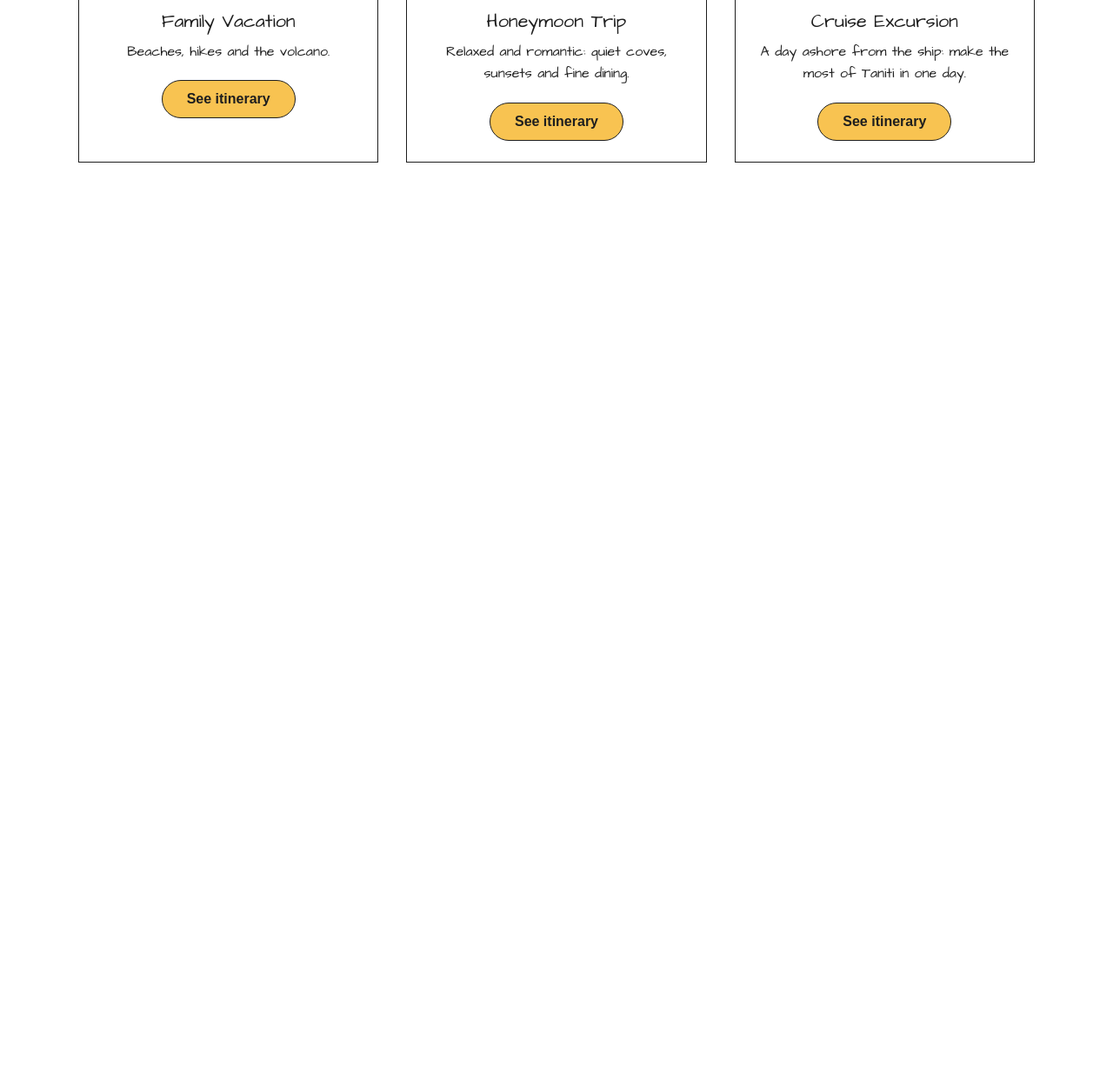
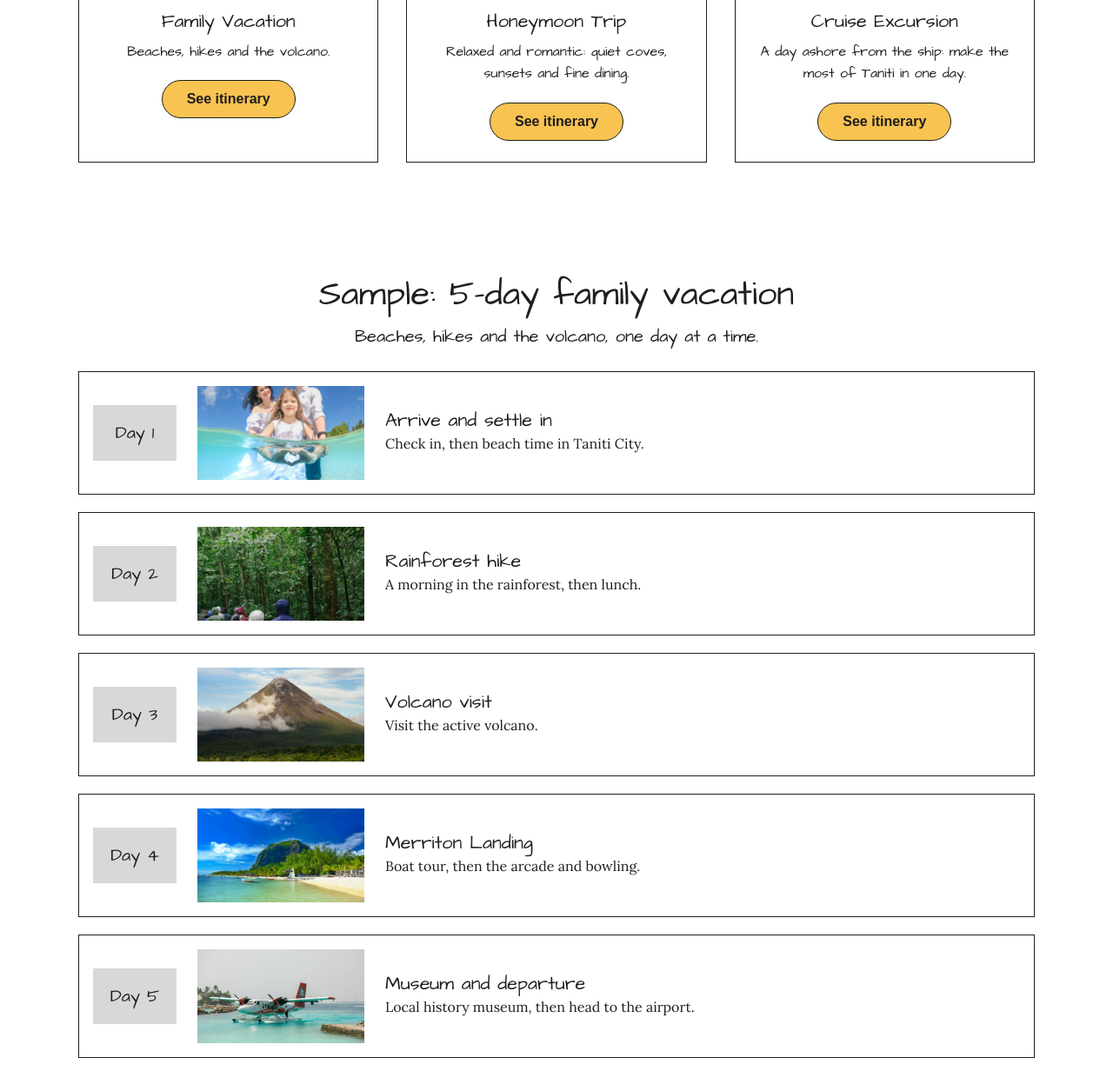
Before and after one commit to mitrerogelio/taniti, a plain HTML site: page plan-your-trip.html in a window 1280 px wide. Shown: the part 1182-2437 px from the top of the page at 87% size. Before the commit the page ends 1433 px from the top, so only its background shows below. Drawn offline with Linux system fonts and the light colour scheme.

Commit message:
add sample itinerary

```diff
--- a/plan-your-trip.html
+++ b/plan-your-trip.html
@@ -92,6 +92,54 @@
             </ul>
         </section>
 
+        <!-- Sample itinerary -->
+        <section id="sample-itinerary">
+            <h2>Sample: 5-day family vacation</h2>
+            <p class="subtitle">Beaches, hikes and the volcano, one day at a time.</p>
+            <ol class="day-list">
+                <li>
+                    <span class="day">Day 1</span>
+                    <img src="assets/beach-family.jpg" alt="Family on a white-sand beach">
+                    <div>
+                        <h3>Arrive and settle in</h3>
+                        <p>Check in, then beach time in Taniti City.</p>
+                    </div>
+                </li>
+                <li>
+                    <span class="day">Day 2</span>
+                    <img src="assets/hike.jpg" alt="Hikers on a rainforest trail">
+                    <div>
+                        <h3>Rainforest hike</h3>
+                        <p>A morning in the rainforest, then lunch.</p>
+                    </div>
+                </li>
+                <li>
+                    <span class="day">Day 3</span>
+                    <img src="assets/volcano.jpg" alt="Volcano cone rising above the rainforest">
+                    <div>
+                        <h3>Volcano visit</h3>
+                        <p>Visit the active volcano.</p>
+                    </div>
+                </li>
+                <li>
+                    <span class="day">Day 4</span>
+                    <img src="assets/bay.jpg" alt="Green mountain above a bay with boats">
+                    <div>
+                        <h3>Merriton Landing</h3>
+                        <p>Boat tour, then the arcade and bowling.</p>
+                    </div>
+                </li>
+                <li>
+                    <span class="day">Day 5</span>
+                    <img src="assets/plane.jpg" alt="Seaplane on turquoise water">
+                    <div>
+                        <h3>Museum and departure</h3>
+                        <p>Local history museum, then head to the airport.</p>
+                    </div>
+                </li>
+            </ol>
+        </section>
+
     </main>
 </body>
 </html>
--- a/styles.css
+++ b/styles.css
@@ -626,3 +626,46 @@ header [aria-current="page"] {
 #itineraries .card p {
     margin: 0.5rem 1rem 1.25rem;
 }
+
+#sample-itinerary > h2 {
+    text-align: center;
+}
+
+#sample-itinerary > .subtitle {
+    text-align: center;
+}
+
+.day-list {
+    display: grid;
+    gap: 1.25rem;
+}
+
+.day-list li {
+    display: grid;
+    grid-template-columns: 6rem 12rem 1fr;
+    align-items: center;
+    gap: 1.5rem;
+    padding: 1rem;
+    border: 1px solid var(--color-ink);
+}
+
+.day-list .day {
+    padding: 1rem 0;
+    background: var(--color-gray);
+    font-family: var(--font-display);
+    font-size: 1.25rem;
+    text-align: center;
+}
+
+.day-list img {
+    width: 100%;
+    aspect-ratio: 16 / 9;
+    object-fit: cover;
+}
+
+@media (max-width: 768px) {
+    .day-list li {
+        grid-template-columns: 1fr;
+        gap: 0.75rem;
+    }
+}
```
